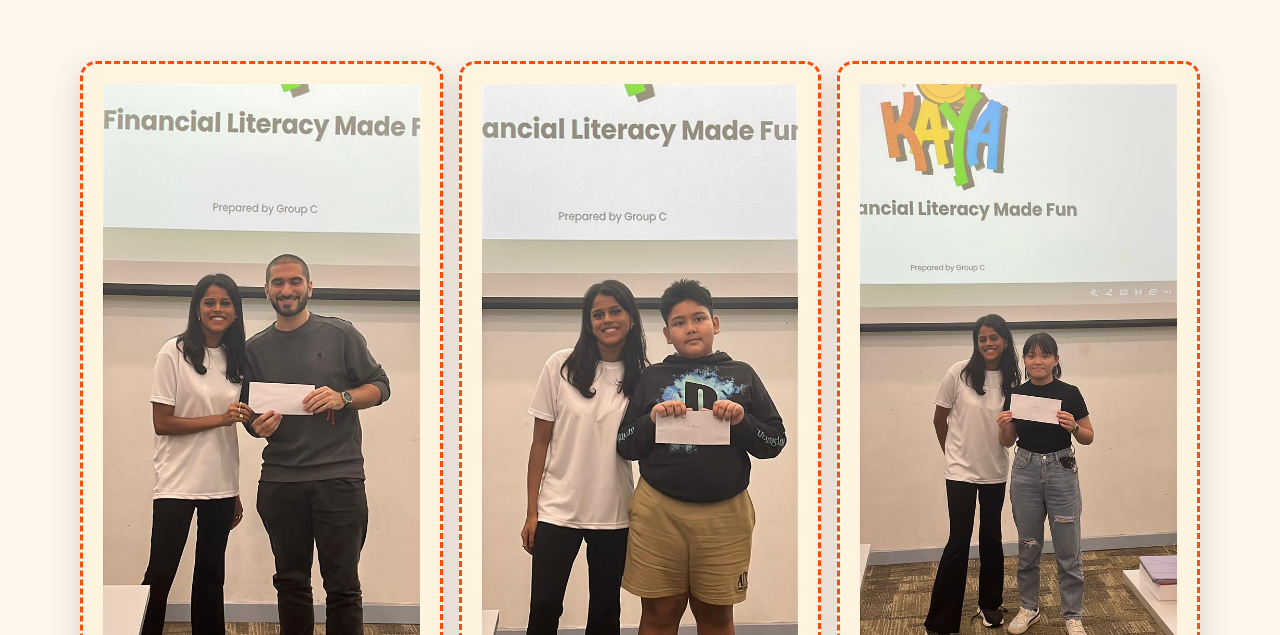
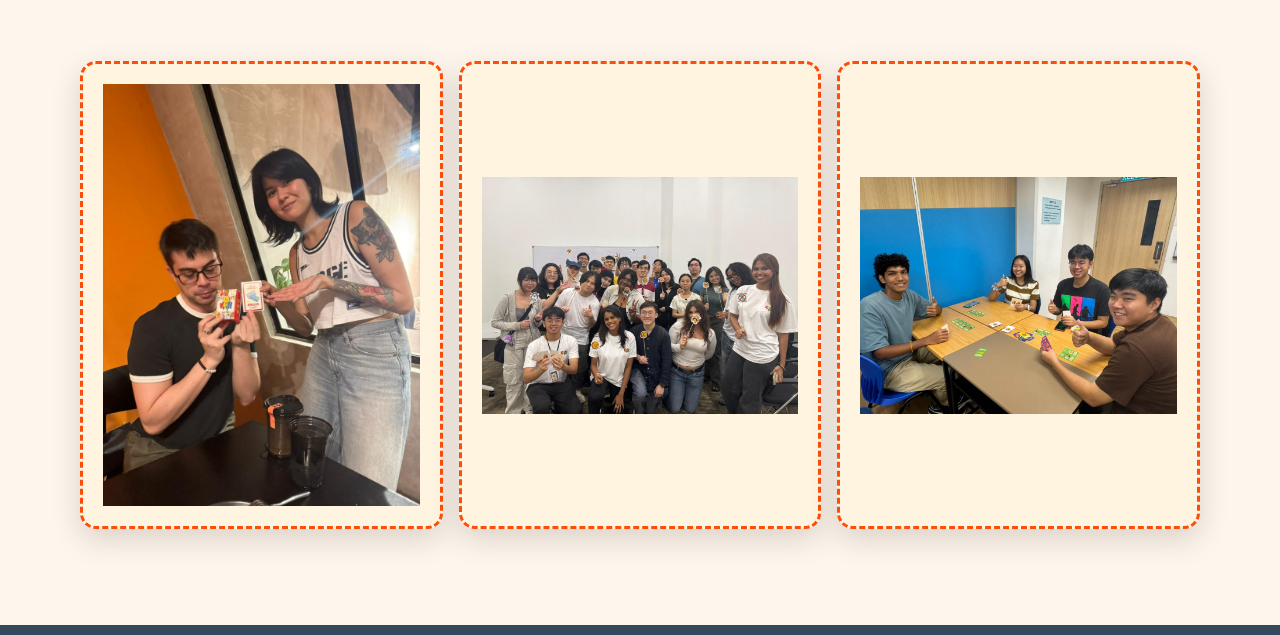
Before and after one commit to mohanedhany157-crypto/Kaya, a website: page public/index.html in a window 1280 px wide. Shown: the part 2149-2784 px from the top of the page. Drawn offline with Linux system fonts and the light colour scheme; a web font is replaced by a local one.

Commit message:
Update website content and styles

```diff
--- a/public/index.html
+++ b/public/index.html
@@ -95,11 +95,11 @@
  <h2 class="title-with-icon"><i class="fas fa-calendar-alt"></i> The Big Launch: Limited Edition Preview!</h2>
  <div class="gallery-grid-preview">
   <div class="placeholder-box">
-  <img src="assests/1st.jpg" alt="Gallery Item 1 Preview"/></div>
+  <img src="assests/new1.jpg" alt="Gallery Item 1 Preview"/></div>
   <div class="placeholder-box">
-  <img src="assests/2nd.jpg" alt="Gallery Item 2 Preview"/></div>
+  <img src="assests/new2.jpg" alt="Gallery Item 2 Preview"/></div>
   <div class="placeholder-box">
-  <img src="assests/3rd.jpg" alt="Gallery Item 3 Preview"/></div>
+  <img src="assests/new3.jpg" alt="Gallery Item 3 Preview"/></div>
  </div>
  </section>
 
```
Also changed, not shown: public/assests/new1.jpg (added), public/assests/new2.jpg (added), public/assests/new3.jpg (added).
